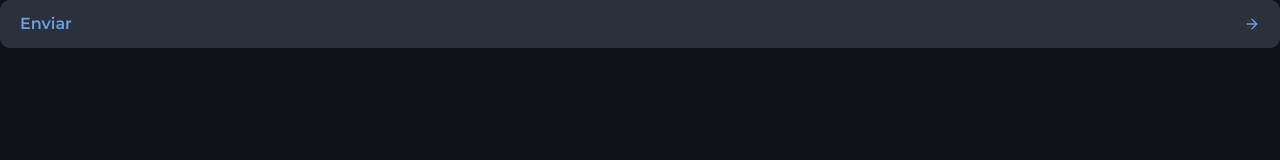
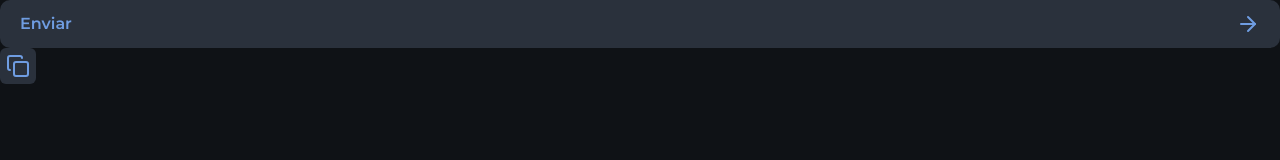
Before and after one commit to 7alexandree7/DevState---Front---Next, a Next.js app: page / in a window 1280 px wide. Shown: the top 160 px of the page. Built offline with nearby package versions, Linux system fonts and the light colour scheme.

Commit message:
finishing the compont IconButton

```diff
--- a/src/app/page.tsx
+++ b/src/app/page.tsx
@@ -1,13 +1,24 @@
 import { Button } from "@/components/Button/Button";
-import { ArrowRight } from "lucide-react";
+import { IconButton } from "@/components/IconButton/IconButton";
+import { ArrowRight, Copy } from "lucide-react";
 
 export default function Home() {
   return (
     <main className="">
+
+
       <Button>
         Enviar
-        <ArrowRight className="w-4 h-4 ml-2" />
+        <ArrowRight className="" />
       </Button>
+
+
+      <IconButton>
+        <Copy className="" />
+      </IconButton>
+
+
+
     </main>
   );
 }
--- /dev/null
+++ b/src/components/IconButton/IconButton.tsx
@@ -0,0 +1,14 @@
+interface IconButtonProps {
+    children?: React.ReactNode;
+}
+
+
+export function IconButton({ children }: IconButtonProps) {
+
+    return (
+        <button
+            className=" bg-gray-500 text-blue p-1.5 rounded-md cursor-pointer hover:bg-blue hover:text-gray-900 transition-colors duration-300">
+            {children}
+        </button>
+    )
+}
```
